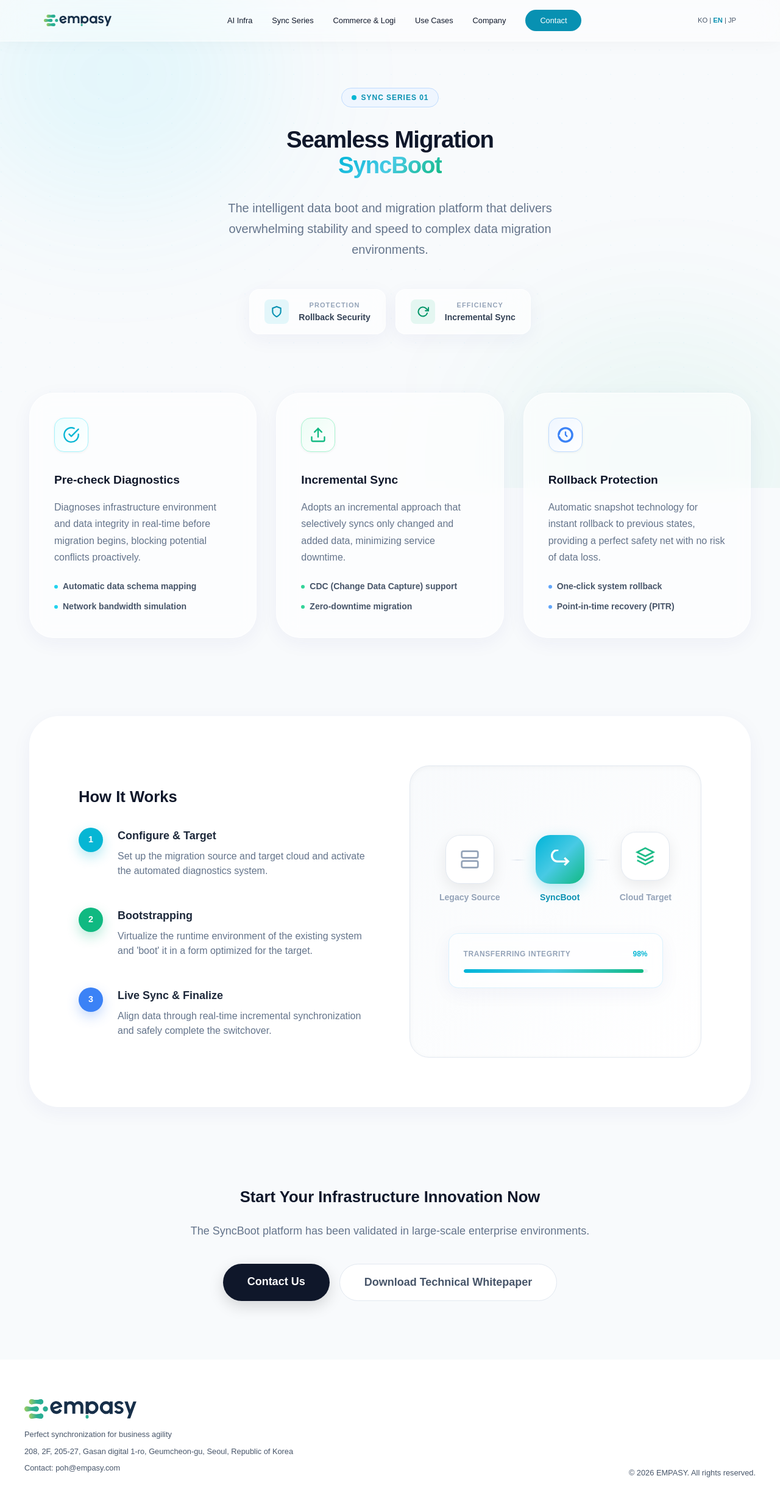
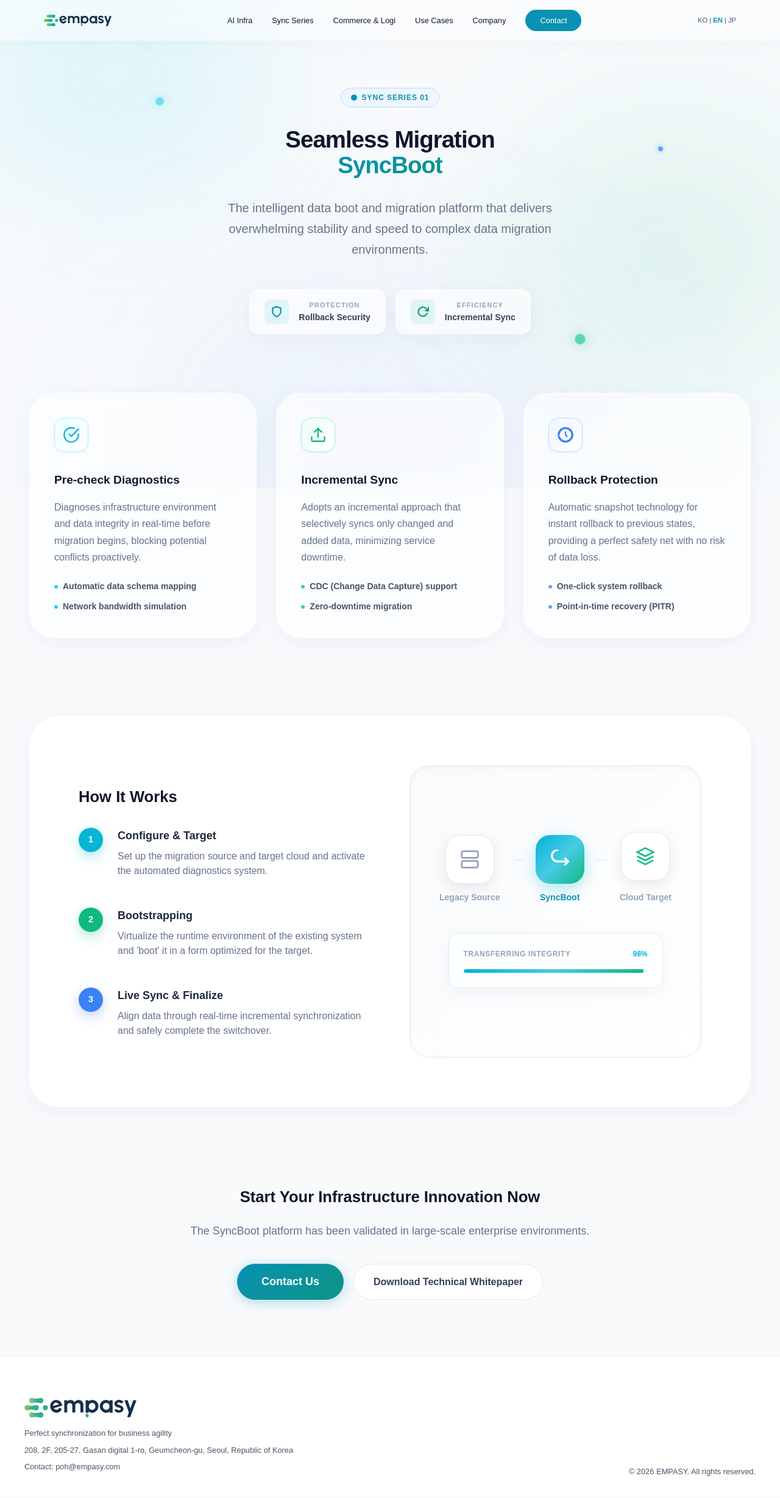
Before and after one commit to DramaticCollaboration/empasy.github.io, a React (Vite) app: page /en/syncboot in a window 1280 px wide. Shown: the whole page at 61% size. Built offline with nearby package versions, Linux system fonts and the light colour scheme; a web font is replaced by a local one.

Commit message:
css 통일 수정

```diff
--- a/src/layout/Header.css
+++ b/src/layout/Header.css
@@ -6,7 +6,6 @@
   padding: 1rem 0;
   background-color: var(--header-bg);
   z-index: 1000;
-  border-bottom: 1px solid var(--border-color);
   backdrop-filter: blur(20px);
   -webkit-backdrop-filter: blur(20px);
   box-shadow: 0 4px 30px rgba(0, 0, 0, 0.03);
--- a/src/pages/SyncBoot.css
+++ b/src/pages/SyncBoot.css
@@ -42,7 +42,7 @@
 
 /* ─── Gradient text ─── */
 .sb-gradient-text {
-  background: linear-gradient(135deg, #00B4D8 0%, #48CAE4 50%, #10b981 100%);
+  background: linear-gradient(135deg, #0891B2 0%, #0D9488 100%);;
   -webkit-background-clip: text;
   -webkit-text-fill-color: transparent;
   background-clip: text;
@@ -77,7 +77,6 @@
 .sb-badge {
   display: inline-flex;
   align-items: center;
-  gap: 0.5rem;
   padding: 0.375rem 1rem;
   border-radius: 9999px;
   background: #eff6ff;
@@ -90,26 +89,6 @@
   margin-bottom: 2rem;
 }
 
-.sb-badge-dot {
-  position: relative;
-  display: flex;
-  width: 8px;
-  height: 8px;
-}
-
-.sb-badge-ping {
-  position: absolute;
-  inset: 0;
-  border-radius: 50%;
-  background: #22d3ee;
-  opacity: 0.75;
-  animation: ping 1.5s cubic-bezier(0, 0, 0.2, 1) infinite;
-}
-
-@keyframes ping {
-  75%, 100% { transform: scale(2); opacity: 0; }
-}
-
 .sb-badge-core {
   position: relative;
   width: 8px;
@@ -119,12 +98,12 @@
 }
 
 .sb-hero-title {
-  font-size: clamp(3rem, 6vw, 4.5rem);
-  font-weight: 900;
-  letter-spacing: -0.03em;
+  font-size: clamp(3rem, 7vw, 4.5rem);
+  font-weight: 800;
+  letter-spacing: -0.025em;
   line-height: 1.1;
+  margin-bottom: 2rem;
   color: #0f172a;
-  margin-bottom: 2rem;
 }
 
 .sb-hero-desc {
@@ -516,35 +495,40 @@
 }
 
 .sb-cta-btn-primary {
-  display: inline-block;
-  background: #0f172a;
+  display: inline-flex;
+  align-items: center;
+  justify-content: center;
+  gap: 0.5rem;
+  background: linear-gradient(135deg, rgb(8, 145, 178), rgb(13, 148, 136));
   color: #fff;
   padding: 1rem 2.5rem;
   border-radius: 9999px;
   font-size: 1.125rem;
   font-weight: 700;
   text-decoration: none;
-  box-shadow: 0 8px 24px rgba(0, 0, 0, 0.15);
-  transition: transform 0.2s ease, box-shadow 0.2s ease;
+  box-shadow: 0 4px 20px rgba(8, 145, 178, 0.3);
+  transition: transform 0.2s, box-shadow 0.2s;
 }
 
 .sb-cta-btn-primary:hover {
-  transform: translateY(-4px);
-  box-shadow: 0 16px 32px rgba(0, 0, 0, 0.2);
+  transform: translateY(-2px);
+  box-shadow: 0 8px 28px rgba(8, 145, 178, 0.4);
 }
 
 .sb-cta-btn-secondary {
   background: #fff;
   border: 1px solid #e2e8f0;
-  color: #475569;
-  padding: 1rem 2.5rem;
+  color: #334155;
+  padding: 1rem 2rem;
   border-radius: 9999px;
-  font-size: 1.125rem;
   font-weight: 700;
+  font-size: 1rem;
   cursor: pointer;
-  transition: background 0.2s ease;
+  font-family: inherit;
+  transition: border-color 0.2s, color 0.2s;
 }
 
 .sb-cta-btn-secondary:hover {
-  background: #f8fafc;
+  border-color: #67e8f9;
+  color: #0891b2;
 }
--- a/src/pages/SyncBoot.jsx
+++ b/src/pages/SyncBoot.jsx
@@ -54,19 +54,25 @@ const SyncBoot = () => {
     <div className="sb-page">
       {/* Background blobs */}
       <div style={{ position: 'fixed', inset: 0, zIndex: 0, overflow: 'hidden', pointerEvents: 'none' }}>
-        <div className="animate-blob" style={{ position: 'absolute', top: '-10%', left: '-5%', width: '40%', height: '50%', borderRadius: '50%', background: 'rgba(34,211,238,0.1)', filter: 'blur(120px)' }} />
-        <div style={{ position: 'absolute', bottom: '-20%', right: '-5%', width: '40%', height: '50%', borderRadius: '50%', background: 'rgba(16,185,129,0.08)', filter: 'blur(120px)' }} />
+        <div className="animate-blob" style={{ position: 'absolute', top: '-10%', left: '-5%', width: '40%', height: '50%', borderRadius: '50%', background: 'rgba(34,211,238,0.12)', filter: 'blur(120px)' }} />
+        <div className="animate-blob animation-delay-2000" style={{ position: 'absolute', top: '20%', right: '-10%', width: '45%', height: '60%', borderRadius: '50%', background: 'rgba(16,185,129,0.1)', filter: 'blur(140px)' }} />
+        <div className="animate-blob animation-delay-4000" style={{ position: 'absolute', bottom: '-20%', left: '20%', width: '50%', height: '50%', borderRadius: '50%', background: 'rgba(59,130,246,0.08)', filter: 'blur(130px)' }} />
       </div>
 
       <main className="sb-main">
         {/* Hero */}
         <section className="sb-hero-section">
+          {/* Floating dots */}
+          <span className="animate-pulse-slow" style={{ position: 'absolute', top: '80px', left: '20%', width: '12px', height: '12px', borderRadius: '50%', background: '#22d3ee', boxShadow: '0 0 15px rgba(34,211,238,0.6)', display: 'block' }} />
+          <span className="animate-pulse-slow" style={{ position: 'absolute', bottom: '80px', right: '25%', width: '16px', height: '16px', borderRadius: '50%', background: '#34d399', boxShadow: '0 0 20px rgba(52,211,153,0.6)', animationDelay: '1s', display: 'block' }} />
+          <span className="animate-pulse-slow" style={{ position: 'absolute', top: '160px', right: '15%', width: '8px', height: '8px', borderRadius: '50%', background: '#60a5fa', boxShadow: '0 0 10px rgba(96,165,250,0.6)', animationDelay: '2s', display: 'block' }} />
+
           <div className="sb-network-bg" />
           <div className="sb-section-inner sb-hero-inner">
             <div className="sb-badge">
-              <span className="sb-badge-dot">
-                <span className="sb-badge-ping" />
-                <span className="sb-badge-core" />
+              <span style={{ position: 'relative', display: 'inline-flex', marginRight: '8px', width: '10px', height: '10px' }}>
+                <span className="animate-ping" style={{ position: 'absolute', inset: 0, borderRadius: '50%', background: '#06B6D4', opacity: 0.75 }} />
+                <span style={{ position: 'relative', display: 'inline-flex', width: '10px', height: '10px', borderRadius: '50%', background: '#0891B2' }} />
               </span>
               {t('syncboot.page.badge')}
             </div>
--- a/src/pages/SyncEta.css
+++ b/src/pages/SyncEta.css
@@ -42,7 +42,7 @@
 
 /* Gradient */
 .se-gradient-text {
-  background: linear-gradient(135deg, #00B4D8 0%, #48CAE4 50%, #10b981 100%);
+  background: linear-gradient(135deg, #0891B2 0%, #0D9488 100%);
   -webkit-background-clip: text;
   -webkit-text-fill-color: transparent;
   background-clip: text;
@@ -613,7 +613,7 @@
   color: #94a3b8;
   font-size: 1.125rem;
   line-height: 1.75;
-  max-width: 42rem;
+  max-width: 44rem;
   margin: 0 auto 3rem;
 }
 
@@ -626,18 +626,20 @@
 
 .se-cta-btn-primary {
   background: #fff;
-  color: #0f172a;
-  padding: 1rem 2.5rem;
+  border: 1px solid #e2e8f0;
+  color: #334155;
+  padding: 1rem 2rem;
   border-radius: 9999px;
-  font-size: 1.125rem;
   font-weight: 700;
-  text-decoration: none;
-  transition: background 0.2s;
-  display: inline-block;
+  font-size: 1rem;
+  cursor: pointer;
+  font-family: inherit;
+  transition: border-color 0.2s, color 0.2s;
 }
 
 .se-cta-btn-primary:hover {
-  background: #ecfeff;
+  border-color: #67e8f9;
+  color: #0891b2;
 }
 
 .se-cta-btn-secondary {
--- a/src/pages/SyncEta.jsx
+++ b/src/pages/SyncEta.jsx
@@ -60,15 +60,27 @@ const SyncEta = () => {
     <div className="se-page">
       {/* Background blobs */}
       <div style={{ position: 'fixed', inset: 0, zIndex: 0, overflow: 'hidden', pointerEvents: 'none' }}>
-        <div className="animate-blob" style={{ position: 'absolute', top: '-10%', left: '-5%', width: '40%', height: '50%', borderRadius: '50%', background: 'rgba(34,211,238,0.1)', filter: 'blur(120px)' }} />
-        <div style={{ position: 'absolute', bottom: '-10%', right: '-5%', width: '40%', height: '50%', borderRadius: '50%', background: 'rgba(16,185,129,0.1)', filter: 'blur(120px)' }} />
+        <div className="animate-blob" style={{ position: 'absolute', top: '-10%', left: '-5%', width: '40%', height: '50%', borderRadius: '50%', background: 'rgba(34,211,238,0.12)', filter: 'blur(120px)' }} />
+        <div className="animate-blob animation-delay-2000" style={{ position: 'absolute', top: '20%', right: '-10%', width: '45%', height: '60%', borderRadius: '50%', background: 'rgba(16,185,129,0.1)', filter: 'blur(140px)' }} />
+        <div className="animate-blob animation-delay-4000" style={{ position: 'absolute', bottom: '-20%', left: '20%', width: '50%', height: '50%', borderRadius: '50%', background: 'rgba(59,130,246,0.08)', filter: 'blur(130px)' }} />
       </div>
 
       <main className="se-main">
         {/* Hero */}
         <section className="se-hero-section">
+          {/* Floating dots */}
+          <span className="animate-pulse-slow" style={{ position: 'absolute', top: '80px', left: '20%', width: '12px', height: '12px', borderRadius: '50%', background: '#22d3ee', boxShadow: '0 0 15px rgba(34,211,238,0.6)', display: 'block' }} />
+          <span className="animate-pulse-slow" style={{ position: 'absolute', bottom: '80px', right: '25%', width: '16px', height: '16px', borderRadius: '50%', background: '#34d399', boxShadow: '0 0 20px rgba(52,211,153,0.6)', animationDelay: '1s', display: 'block' }} />
+          <span className="animate-pulse-slow" style={{ position: 'absolute', top: '160px', right: '15%', width: '8px', height: '8px', borderRadius: '50%', background: '#60a5fa', boxShadow: '0 0 10px rgba(96,165,250,0.6)', animationDelay: '2s', display: 'block' }} />
+
           <div className="se-section-inner se-hero-inner">
-            <span className="se-badge">{t('synceta.page.badge')}</span>
+            <span className="se-badge">
+              <span style={{ position: 'relative', display: 'inline-flex', marginRight: '8px', width: '10px', height: '10px' }}>
+                <span className="animate-ping" style={{ position: 'absolute', inset: 0, borderRadius: '50%', background: '#06B6D4', opacity: 0.75 }} />
+                <span style={{ position: 'relative', display: 'inline-flex', width: '10px', height: '10px', borderRadius: '50%', background: '#0891B2' }} />
+              </span>
+              {t('synceta.page.badge')}
+            </span>
             <h1 className="se-hero-title">
               {t('synceta.page.heroLine1')}<br />
               <span className="se-gradient-text">{t('synceta.page.heroLine2')}</span>
@@ -219,14 +231,16 @@ const SyncEta = () => {
         {/* CTA */}
         <section className="se-section-inner se-cta-section">
           <div className="se-cta-box">
+            {/* Deco blobs */}
+            <div style={{ position: 'absolute', right: '-80px', top: '-80px', width: '256px', height: '256px', background: 'rgba(34,211,238,0.15)', borderRadius: '50%', filter: 'blur(80px)', pointerEvents: 'none' }} />
+            <div style={{ position: 'absolute', left: '-80px', bottom: '-80px', width: '256px', height: '256px', background: 'rgba(16,185,129,0.12)', borderRadius: '50%', filter: 'blur(80px)', pointerEvents: 'none' }} />
+
             <div className="se-cta-network-bg" />
             <div className="se-cta-inner">
-              <h2 className="se-cta-title">
-                {t('synceta.page.ctaTitle').split('\n').map((line, i, arr) => (
-                  <React.Fragment key={i}>{line}{i < arr.length - 1 && <br />}</React.Fragment>
-                ))}
-              </h2>
-              <p className="se-cta-desc">{t('synceta.page.ctaDesc')}</p>
+              <h1 className="se-cta-title">
+                {t('synceta.page.ctaTitle')}
+              </h1>
+              <h3 className="se-cta-desc">{t('synceta.page.ctaDesc')}</h3>
               <div className="se-cta-btns">
                 <Link to={`/${currentLang}/contact`} state={{ interest: 'Other' }} className="se-cta-btn-primary">
                   {t('synceta.page.ctaBtn1')}
```
